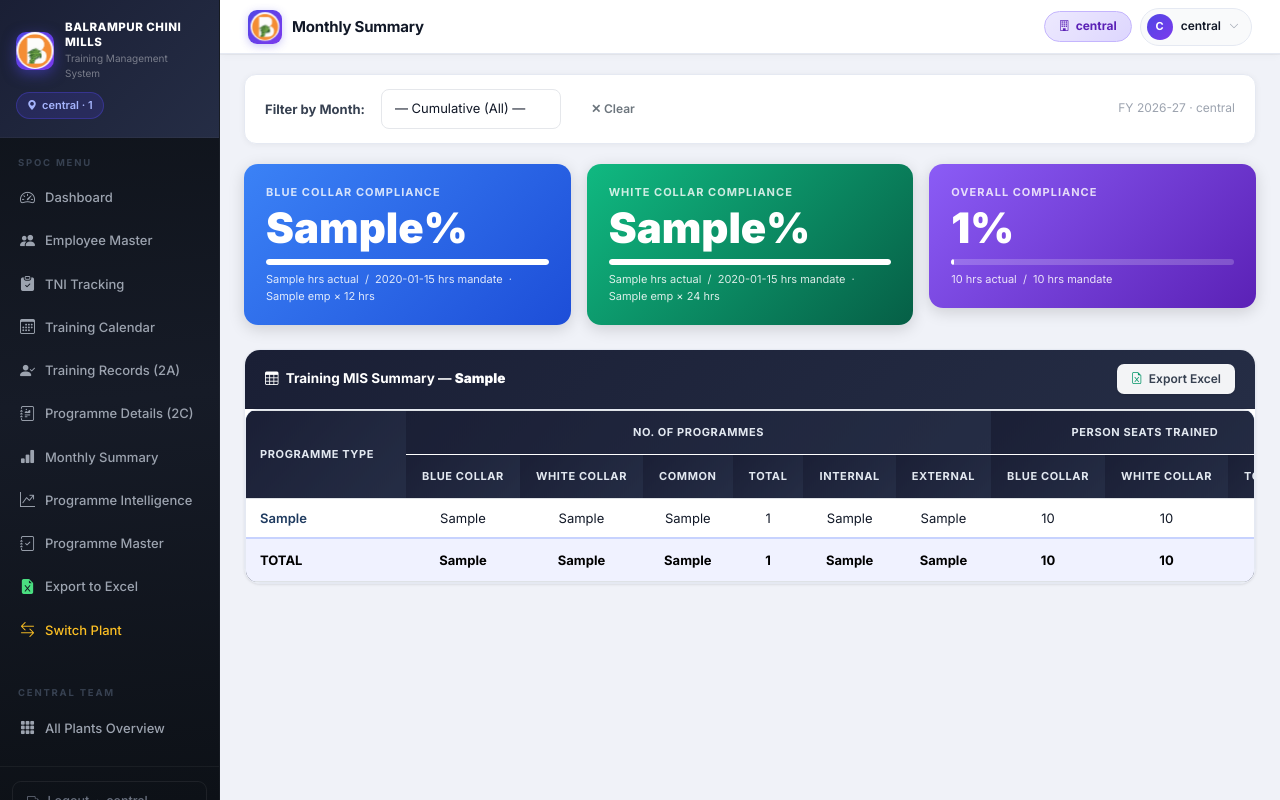
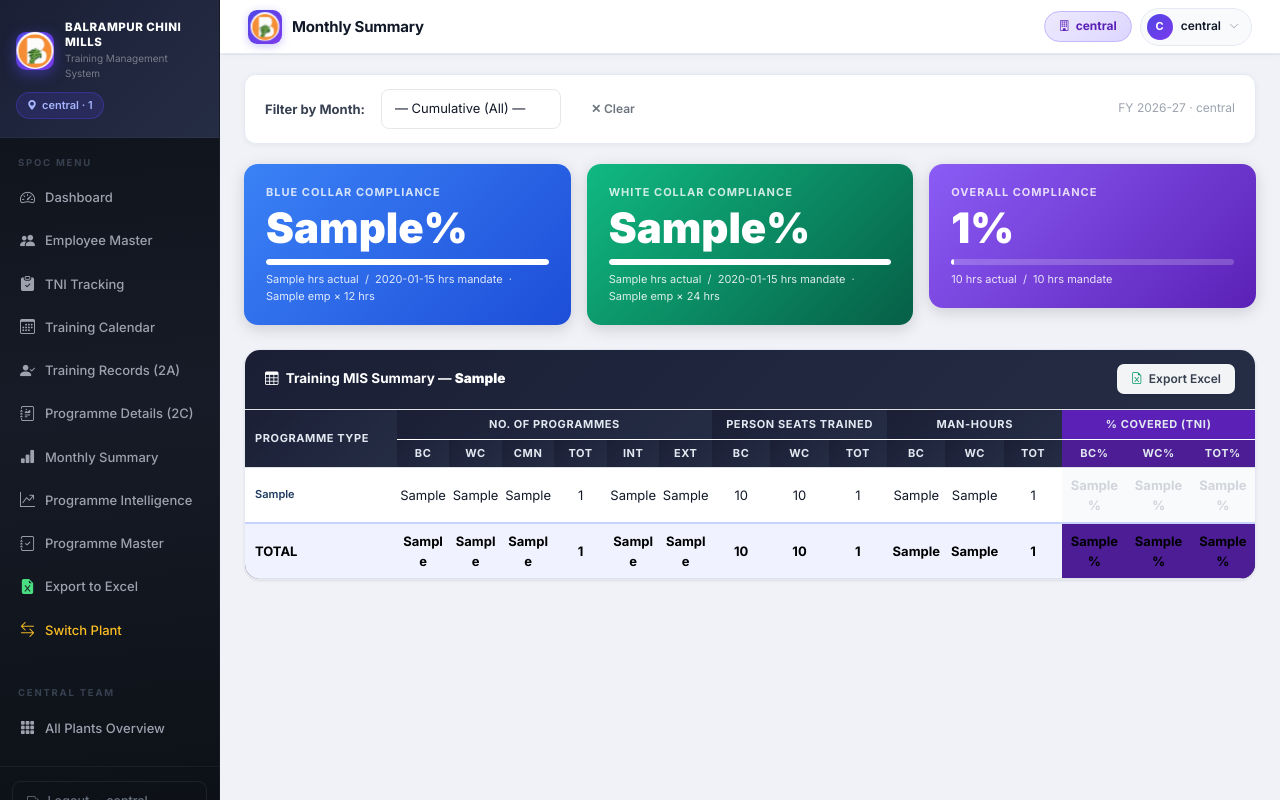
Before and after one commit to yogendradas017/bcml-training-mis, a Flask app: template templates/summary.html in a window 1280 px wide. Run offline with Flask 3, Linux system fonts and the light colour scheme; a user stored in the database is signed in; tables that the repository leaves empty hold one stand-in row (values such as "Sample post"); the template is opened without the code that fills it: most values are stand-ins (such as "Sample title", 1, 10 or a date in 2020); some libraries are stand-ins or nearby versions.

Commit message:
Summary table: fit all 16 columns within screen — fixed-layout, compact headers (BC/WC/Cmn/Tot), tight padding
Co-Authored-By: Claude Sonnet 4.6 <noreply@anthropic.com>

```diff
--- a/templates/summary.html
+++ b/templates/summary.html
@@ -69,42 +69,44 @@
       Once sessions are conducted and records are uploaded, this summary will fill automatically.</div>
   </div>
   {% else %}
-  <div class="table-responsive">
-    <table class="table table-bordered mb-0" style="font-size:12px;">
+  <div style="overflow-x:auto;width:100%;">
+    <table class="table table-bordered mb-0" style="font-size:11px;min-width:100%;table-layout:fixed;width:100%;">
+      <colgroup>
+        <col style="width:13%">
+        <col style="width:4.5%"><col style="width:4.5%"><col style="width:4.5%"><col style="width:4.5%"><col style="width:4.5%"><col style="width:4.5%">
+        <col style="width:5%"><col style="width:5%"><col style="width:5%">
+        <col style="width:5%"><col style="width:5%"><col style="width:5%">
+        <col style="width:5.5%"><col style="width:5.5%"><col style="width:5.5%">
+      </colgroup>
       <thead>
-        <tr style="background:#1e3a5f;color:#fff;text-align:center;">
-          <th rowspan="2" class="align-middle text-start" style="min-width:160px;padding:10px 14px;">Programme Type</th>
-          <th colspan="6" style="border-bottom:1px solid rgba(255,255,255,.2);">No. of Programmes</th>
-          <th colspan="3" style="border-bottom:1px solid rgba(255,255,255,.2);">Person Seats Trained</th>
-          <th colspan="3" style="border-bottom:1px solid rgba(255,255,255,.2);">Man-Hours</th>
-          <th colspan="3" style="border-bottom:1px solid rgba(255,255,255,.2);background:#7c3aed;">
-            Avg % Employees Covered (TNI)
-          </th>
+        <tr style="background:#1e3a5f;color:#fff;text-align:center;font-size:10px;font-weight:700;letter-spacing:.3px;">
+          <th rowspan="2" class="align-middle text-start" style="padding:8px 10px;">Programme Type</th>
+          <th colspan="6" style="border-bottom:1px solid rgba(255,255,255,.2);padding:6px 4px;">No. of Programmes</th>
+          <th colspan="3" style="border-bottom:1px solid rgba(255,255,255,.2);padding:6px 4px;">Person Seats Trained</th>
+          <th colspan="3" style="border-bottom:1px solid rgba(255,255,255,.2);padding:6px 4px;">Man-Hours</th>
+          <th colspan="3" style="border-bottom:1px solid rgba(255,255,255,.2);padding:6px 4px;background:#5b21b6;">% Covered (TNI)</th>
         </tr>
-        <tr style="background:#2e5585;color:#fff;text-align:center;font-size:11px;">
-          <th>Blue Collar</th><th>White Collar</th><th>Common</th><th>Total</th><th>Internal</th><th>External</th>
-          <th>Blue Collar</th><th>White Collar</th><th>Total</th>
-          <th>Blue Collar</th><th>White Collar</th><th>Total</th>
-          <th style="background:#6d28d9;">Blue Collar</th>
-          <th style="background:#6d28d9;">White Collar</th>
-          <th style="background:#6d28d9;">Total</th>
+        <tr style="background:#2e5585;color:#fff;text-align:center;font-size:10px;">
+          <th style="padding:5px 2px;">BC</th><th style="padding:5px 2px;">WC</th><th style="padding:5px 2px;">Cmn</th><th style="padding:5px 2px;">Tot</th><th style="padding:5px 2px;">Int</th><th style="padding:5px 2px;">Ext</th>
+          <th style="padding:5px 2px;">BC</th><th style="padding:5px 2px;">WC</th><th style="padding:5px 2px;">Tot</th>
+          <th style="padding:5px 2px;">BC</th><th style="padding:5px 2px;">WC</th><th style="padding:5px 2px;">Tot</th>
+          <th style="padding:5px 2px;background:#4c1d95;">BC%</th>
+          <th style="padding:5px 2px;background:#4c1d95;">WC%</th>
+          <th style="padding:5px 2px;background:#4c1d95;">Tot%</th>
         </tr>
       </thead>
       <tbody>
         {% for row in summary_rows %}
         <tr>
-          <td style="padding:9px 14px;font-weight:600;color:#1e3a5f;">{{ row.prog_type }}</td>
+          <td style="padding:7px 10px;font-weight:600;color:#1e3a5f;font-size:11px;overflow:hidden;text-overflow:ellipsis;white-space:nowrap;" title="{{ row.prog_type }}">{{ row.prog_type }}</td>
           {% for val in [row.bc_progs, row.wc_progs, row.common_progs, row.total_progs,
                          row.int_prog, row.ext_prog,
                          row.bc_seats, row.wc_seats, row.total_seats,
                          row.bc_hrs, row.wc_hrs, row.total_hrs] %}
-          <td style="text-align:center;padding:8px 8px;color:{% if val %}#111827{% else %}#d1d5db{% endif %};">
-            {{ val if val else '—' }}
-          </td>
+          <td style="text-align:center;padding:7px 3px;color:{% if val %}#111827{% else %}#d1d5db{% endif %};">{{ val if val else '—' }}</td>
           {% endfor %}
-          {# Coverage % cells — highlighted #}
           {% for pct in [row.bc_cov, row.wc_cov, row.tot_cov] %}
-          <td style="text-align:center;padding:8px 8px;font-weight:700;
+          <td style="text-align:center;padding:7px 3px;font-weight:700;
             background:{% if pct >= 100 %}#d1fae5{% elif pct >= 75 %}#fef3c7{% elif pct > 0 %}#fee2e2{% else %}#f9fafb{% endif %};
             color:{% if pct >= 100 %}#065f46{% elif pct >= 75 %}#92400e{% elif pct > 0 %}#991b1b{% else %}#d1d5db{% endif %};">
             {% if pct %}{{ pct }}%{% else %}—{% endif %}
@@ -114,23 +116,23 @@
         {% endfor %}
       </tbody>
       <tfoot>
-        <tr style="background:#1a1f35;color:#fff;font-weight:700;text-align:center;">
-          <td style="padding:10px 14px;text-align:left;">TOTAL</td>
-          <td>{{ totals.bc_progs or 0 }}</td>
-          <td>{{ totals.wc_progs or 0 }}</td>
-          <td>{{ totals.common_progs or 0 }}</td>
-          <td>{{ totals.total_progs or 0 }}</td>
-          <td>{{ totals.int_prog or 0 }}</td>
-          <td>{{ totals.ext_prog or 0 }}</td>
-          <td>{{ totals.bc_seats or 0 }}</td>
-          <td>{{ totals.wc_seats or 0 }}</td>
-          <td style="font-size:13px;">{{ totals.total_seats or 0 }}</td>
-          <td>{{ totals.bc_hrs or 0 }}</td>
-          <td>{{ totals.wc_hrs or 0 }}</td>
-          <td style="font-size:13px;">{{ totals.total_hrs or 0 }}</td>
-          <td style="background:#4c1d95;">{{ totals.bc_cov or 0 }}%</td>
-          <td style="background:#4c1d95;">{{ totals.wc_cov or 0 }}%</td>
-          <td style="background:#4c1d95;font-size:13px;">{{ totals.tot_cov or 0 }}%</td>
+        <tr style="background:#1a1f35;color:#fff;font-weight:700;text-align:center;font-size:11px;">
+          <td style="padding:8px 10px;text-align:left;">TOTAL</td>
+          <td style="padding:7px 3px;">{{ totals.bc_progs or 0 }}</td>
+          <td style="padding:7px 3px;">{{ totals.wc_progs or 0 }}</td>
+          <td style="padding:7px 3px;">{{ totals.common_progs or 0 }}</td>
+          <td style="padding:7px 3px;">{{ totals.total_progs or 0 }}</td>
+          <td style="padding:7px 3px;">{{ totals.int_prog or 0 }}</td>
+          <td style="padding:7px 3px;">{{ totals.ext_prog or 0 }}</td>
+          <td style="padding:7px 3px;">{{ totals.bc_seats or 0 }}</td>
+          <td style="padding:7px 3px;">{{ totals.wc_seats or 0 }}</td>
+          <td style="padding:7px 3px;">{{ totals.total_seats or 0 }}</td>
+          <td style="padding:7px 3px;">{{ totals.bc_hrs or 0 }}</td>
+          <td style="padding:7px 3px;">{{ totals.wc_hrs or 0 }}</td>
+          <td style="padding:7px 3px;">{{ totals.total_hrs or 0 }}</td>
+          <td style="padding:7px 3px;background:#4c1d95;">{{ totals.bc_cov or 0 }}%</td>
+          <td style="padding:7px 3px;background:#4c1d95;">{{ totals.wc_cov or 0 }}%</td>
+          <td style="padding:7px 3px;background:#4c1d95;">{{ totals.tot_cov or 0 }}%</td>
         </tr>
       </tfoot>
     </table>
```
